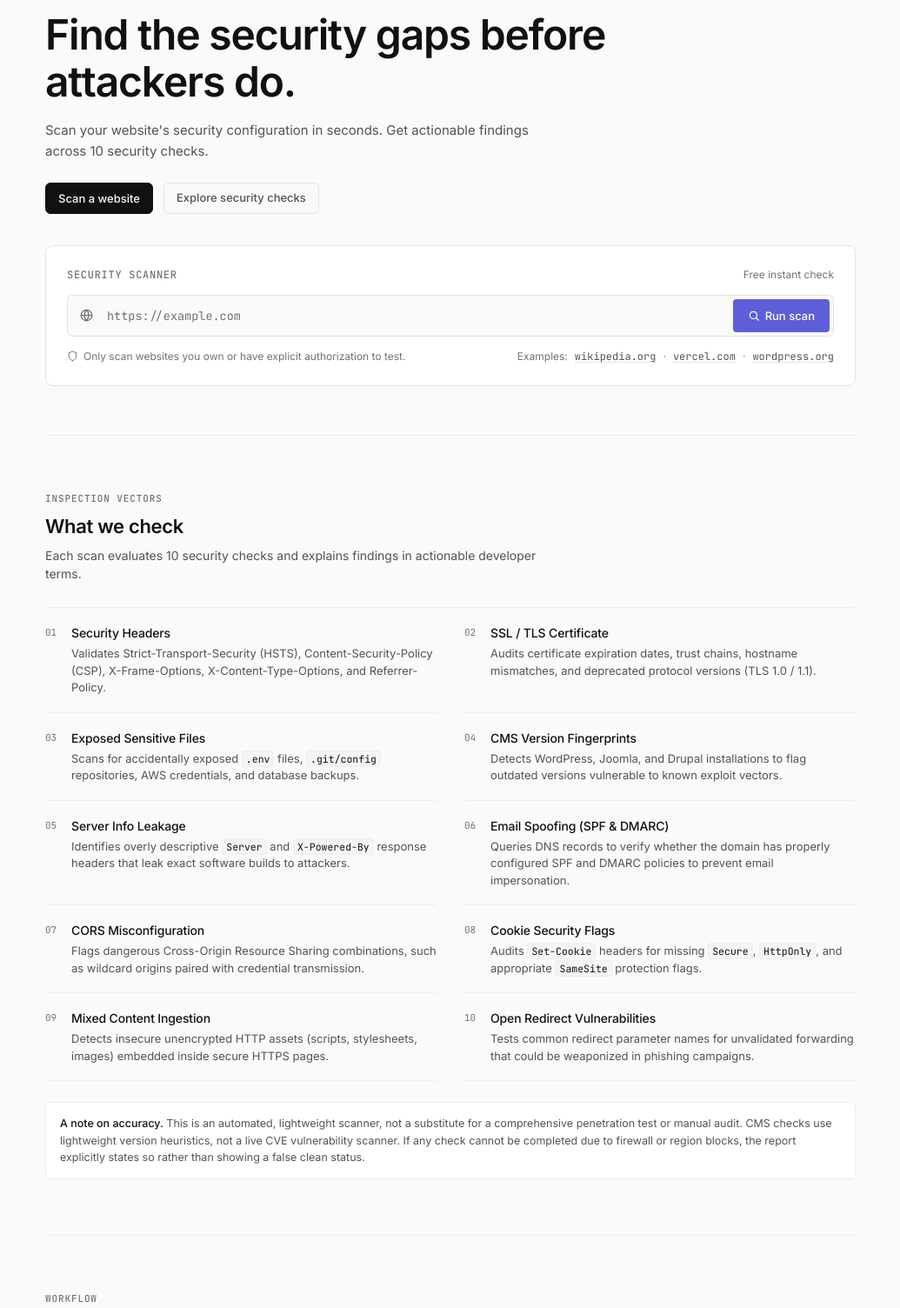
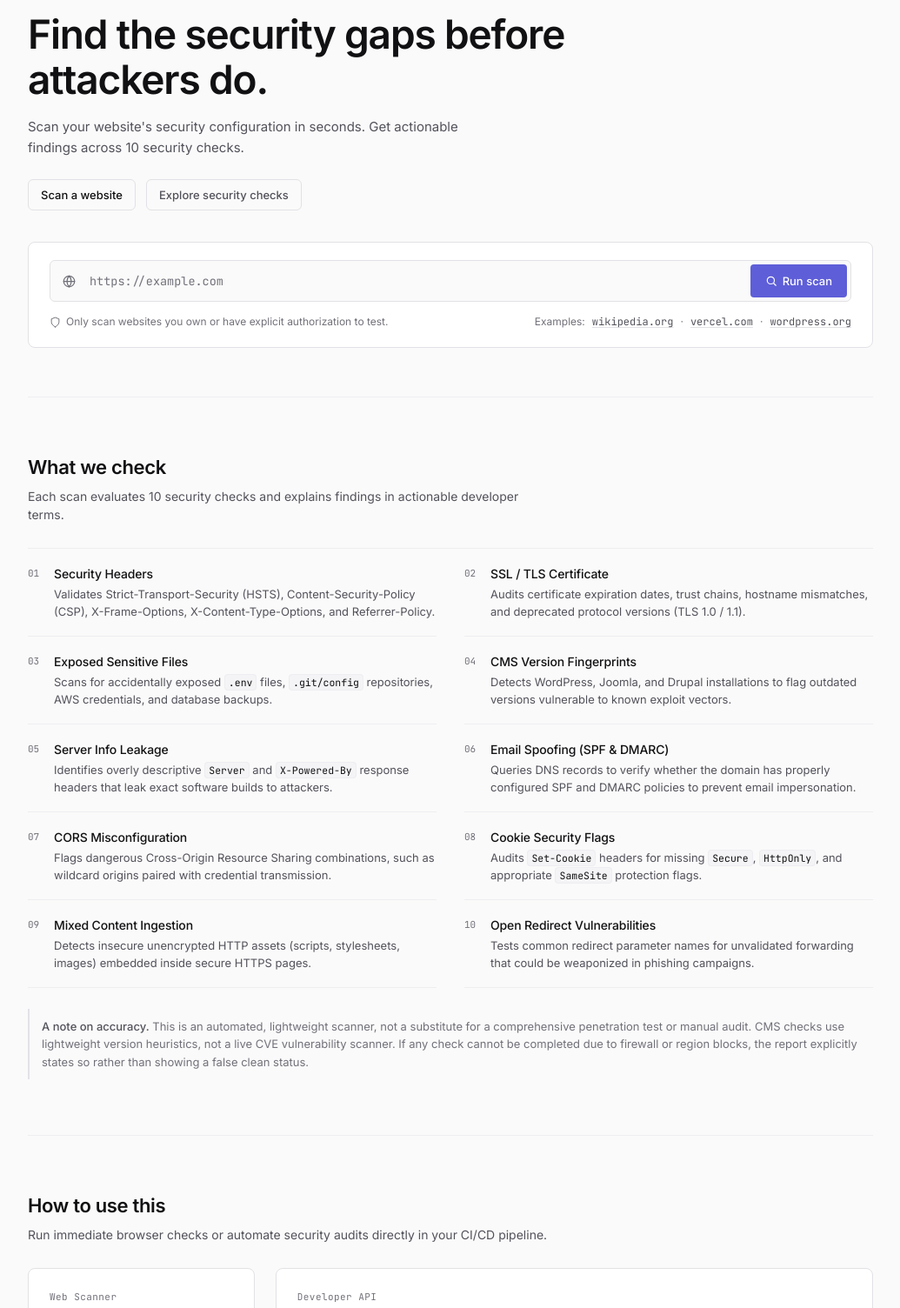
Before and after one commit to OnkarDsharma/website-security-api, a website: page index.html in a window 1280 px wide. Shown: the part 144-1648 px from the top of the page at 87% size, without its empty margins (122-1157 px from the left). Drawn offline with Linux system fonts and the light colour scheme.

Commit message:
ui update 2

```diff
--- a/index.html
+++ b/index.html
@@ -142,7 +142,7 @@
 
   /* ---------- Container ---------- */
   .container {
-    max-width: 980px;
+    max-width: 1020px;
     margin: 0 auto;
     padding: 0 24px;
   }
@@ -267,12 +267,12 @@
   }
 
   .hero h1 {
-    font-size: clamp(32px, 4.5vw, 48px);
+    font-size: clamp(32px, 4.2vw, 46px);
     font-weight: 600;
-    line-height: 1.14;
+    line-height: 1.15;
     letter-spacing: -0.025em;
     color: var(--text-primary);
-    max-width: 780px;
+    max-width: 680px;
     margin-bottom: 16px;
   }
 
@@ -280,7 +280,7 @@
     font-size: 15px;
     line-height: 1.6;
     color: var(--text-secondary);
-    max-width: 580px;
+    max-width: 540px;
     margin-bottom: 24px;
   }
 
@@ -313,13 +313,15 @@
   }
 
   .btn-primary-action {
-    background: var(--text-primary);
-    color: var(--bg);
-    border: 1px solid var(--text-primary);
+    background: transparent;
+    color: var(--text-primary);
+    border: 1px solid var(--border);
   }
 
   .btn-primary-action:hover {
-    opacity: 0.92;
+    color: var(--text-primary);
+    border-color: var(--text-secondary);
+    background: var(--surface-1);
   }
 
   .btn-secondary-action {
@@ -339,29 +341,8 @@
     background: var(--surface-1);
     border: 1px solid var(--border);
     border-radius: var(--radius-lg);
-    padding: 24px;
+    padding: 20px 24px;
     margin-bottom: 32px;
-  }
-
-  .scanner-card-header {
-    display: flex;
-    align-items: center;
-    justify-content: space-between;
-    margin-bottom: 14px;
-  }
-
-  .scanner-title {
-    font-size: 12px;
-    font-weight: 500;
-    color: var(--text-muted);
-    font-family: var(--font-mono);
-    text-transform: uppercase;
-    letter-spacing: 0.06em;
-  }
-
-  .scanner-status {
-    font-size: 12px;
-    color: var(--text-muted);
   }
 
   form.scan-form {
@@ -1142,25 +1123,24 @@
 
   .limitations-box {
     margin-top: 24px;
-    padding: 14px 16px;
-    border: 1px solid var(--border-subtle);
-    border-radius: var(--radius-md);
-    background: var(--surface-1);
-    font-size: 12.5px;
+    padding: 10px 0 10px 14px;
+    border-left: 2px solid var(--border);
+    font-size: 13px;
     line-height: 1.55;
+    color: var(--text-muted);
+  }
+
+  .limitations-box strong {
     color: var(--text-secondary);
-  }
-
-  .limitations-box strong {
-    color: var(--text-primary);
     font-weight: 500;
   }
 
   /* ---------- Integration Section (Option A: Two clear methods) ---------- */
   .integration-grid {
     display: grid;
-    grid-template-columns: 1fr 1fr;
+    grid-template-columns: 2fr 3fr;
     gap: 24px;
+    align-items: stretch;
   }
 
   @media (max-width: 760px) {
@@ -1182,8 +1162,7 @@
     font-family: var(--font-mono);
     font-size: 11px;
     color: var(--text-muted);
-    text-transform: uppercase;
-    letter-spacing: 0.06em;
+    letter-spacing: 0.04em;
     margin-bottom: 12px;
   }
 
@@ -1381,10 +1360,6 @@
       </div>
 
       <div class="scanner-card" id="scanner-container">
-        <div class="scanner-card-header">
-          <span class="scanner-title">Security Scanner</span>
-          <span class="scanner-status">Free instant check</span>
-        </div>
         <form class="scan-form" id="scan-form" role="search" aria-label="Scan a website for security issues">
           <span class="scan-input-prefix" aria-hidden="true">
             <svg viewBox="0 0 24 24" fill="none" stroke="currentColor" stroke-width="2" stroke-linecap="round" stroke-linejoin="round"><circle cx="12" cy="12" r="10"/><line x1="2" y1="12" x2="22" y2="12"/><path d="M12 2a15.3 15.3 0 0 1 4 10 15.3 15.3 0 0 1-4 10 15.3 15.3 0 0 1-4-10 15.3 15.3 0 0 1 4-10z"/></svg>
@@ -1481,7 +1456,6 @@
     <!-- What we check -->
     <section class="section checks" id="checks-section">
       <div class="section-header">
-        <div class="section-label">Inspection Vectors</div>
         <h2 class="section-title">What we check</h2>
         <p class="section-desc">Each scan evaluates 10 security checks and explains findings in actionable developer terms.</p>
       </div>
@@ -1565,7 +1539,6 @@
     <!-- How to use this -->
     <section class="section guide" id="guide-section">
       <div class="section-header">
-        <div class="section-label">Workflow</div>
         <h2 class="section-title">How to use this</h2>
         <p class="section-desc">Run immediate browser checks or automate security audits directly in your CI/CD pipeline.</p>
       </div>
```
